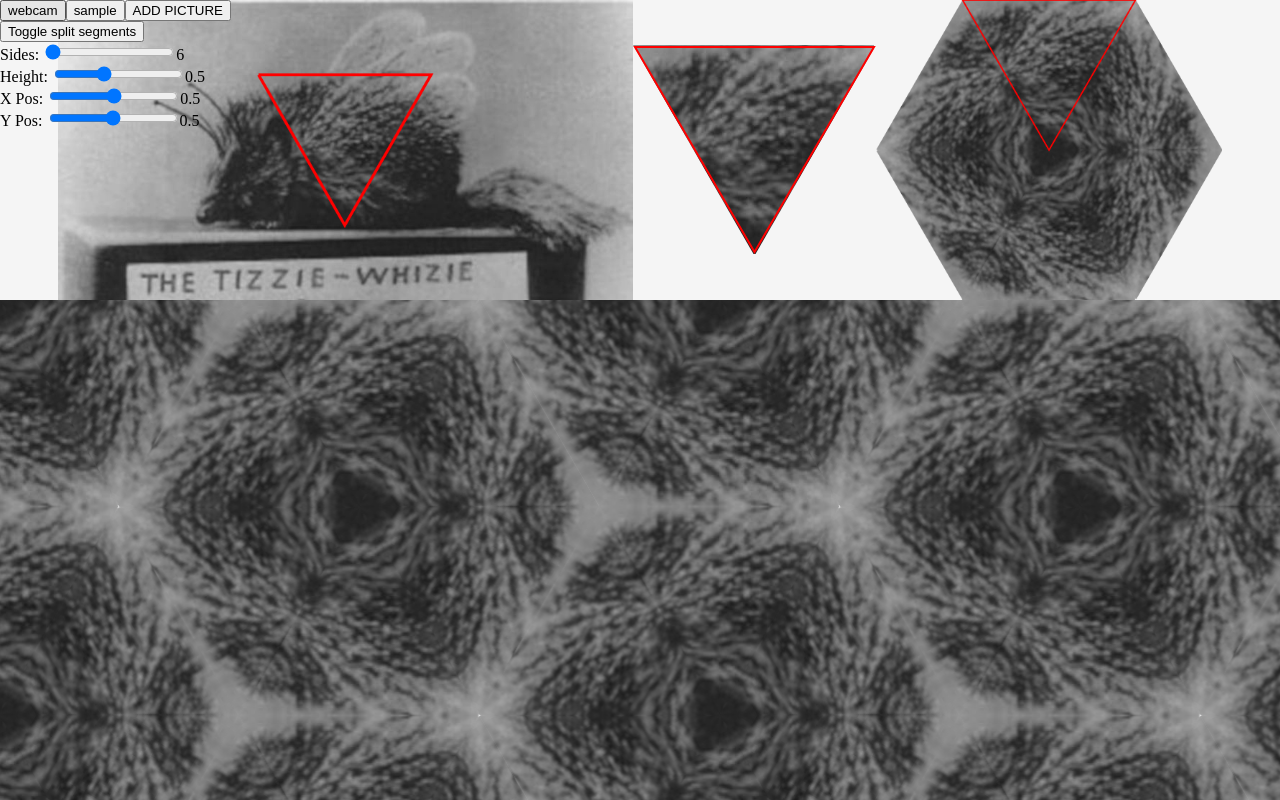
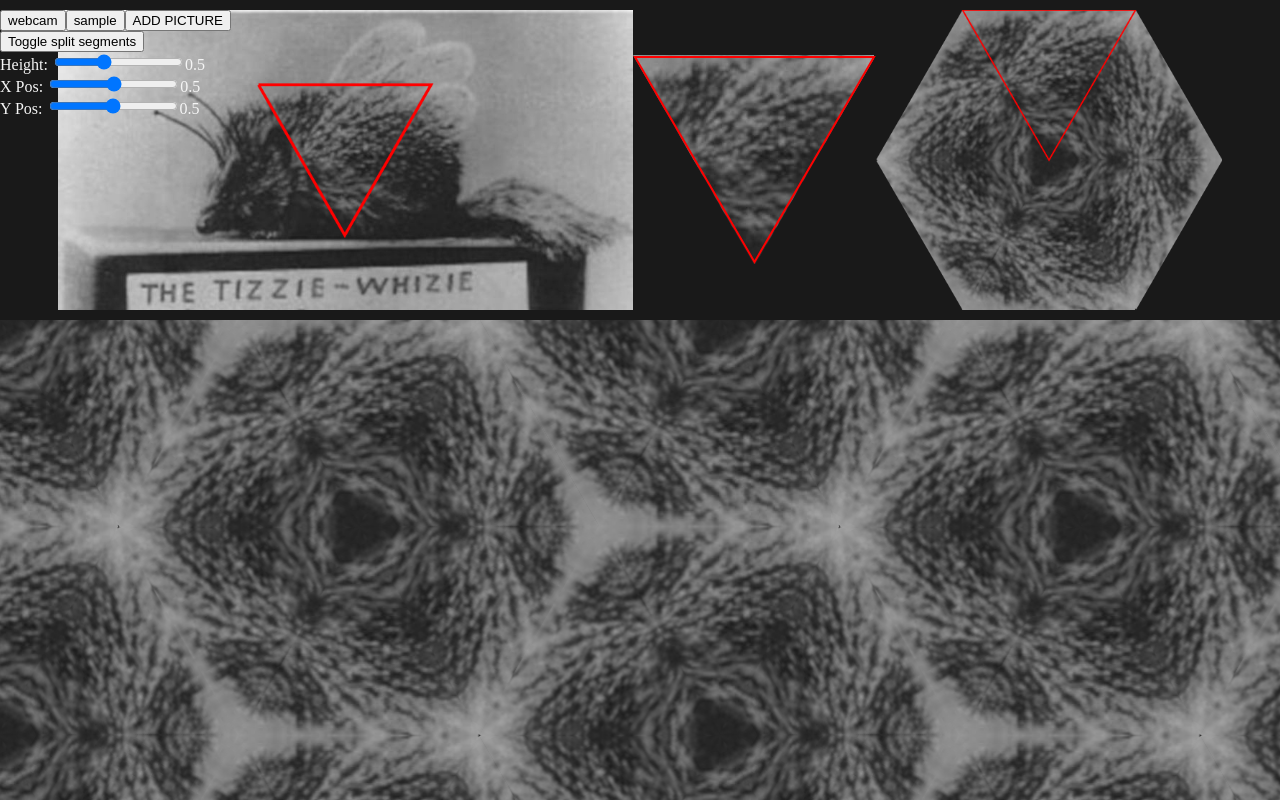
Before and after one commit to chrisdennett/kaleidoscope, a React (Create React App) app: page / in a window 1280 px wide. Shown: the top 800 px of the page. Built offline with nearby package versions, Linux system fonts and the light colour scheme.

Commit message:
filled screen with tiling and added a few styles

```diff
--- a/src/controls/Controls.js
+++ b/src/controls/Controls.js
@@ -31,7 +31,7 @@ const Controls = ({
           </button>
         </div>
 
-        <Slider
+        {/* <Slider
           label={"Sides: "}
           min={6}
           max={50}
@@ -39,7 +39,7 @@ const Controls = ({
           propertyName={"numSegments"}
           setSettings={setSettings}
           settings={settings}
-        />
+        /> */}
 
         <Slider
           label={"Height: "}
--- /dev/null
+++ b/src/hooks/useWindowResize.js
@@ -0,0 +1,34 @@
+import { useState, useEffect } from "react";
+
+function useWindowSize() {
+  // Initialize state with undefined width/height so server and client renders match
+  // Learn more here: https://joshwcomeau.com/react/the-perils-of-rehydration/
+  const [windowSize, setWindowSize] = useState({
+    width: undefined,
+    height: undefined,
+  });
+
+  useEffect(() => {
+    // Handler to call on window resize
+    function handleResize() {
+      // Set window width/height to state
+      setWindowSize({
+        width: window.innerWidth,
+        height: window.innerHeight,
+      });
+    }
+
+    // Add event listener
+    window.addEventListener("resize", handleResize);
+
+    // Call handler right away so state gets updated with initial window size
+    handleResize();
+
+    // Remove event listener on cleanup
+    return () => window.removeEventListener("resize", handleResize);
+  }, []); // Empty array ensures that effect is only run on mount
+
+  return windowSize;
+}
+
+export default useWindowSize;
--- a/src/kaleidoscopeCanvas/AnimatedKaleidoscope.js
+++ b/src/kaleidoscopeCanvas/AnimatedKaleidoscope.js
@@ -79,6 +79,7 @@ const Holder = styled.div`
   justify-content: center;
   width: 100vw;
   max-height: 300px;
+  margin-bottom: 10px;
 `;
 
 const TiledCanvasHolder = styled.div`
--- a/src/kaleidoscopeCanvas/TiledKaleidoscopeCanvas.js
+++ b/src/kaleidoscopeCanvas/TiledKaleidoscopeCanvas.js
@@ -1,13 +1,15 @@
 import React, { useEffect } from "react";
 import { drawTiledHexagonCanvas } from "../functions/drawTiledHexagons";
+import useWindowSize from "../hooks/useWindowResize";
 
 const TiledKaleidoscopeCanvas = ({ kaleidCanvas, frameNumber, settings }) => {
   const canvasRef = React.useRef(null);
+  const size = useWindowSize();
 
   useEffect(() => {
     if (!canvasRef || !canvasRef.current || !kaleidCanvas) return;
 
-    const canvasHeight = kaleidCanvas.height * 2;
+    const canvasHeight = window.innerHeight + 10; //kaleidCanvas.height * 2;
 
     const screenCanvas = canvasRef.current;
     screenCanvas.width = window.innerWidth;
@@ -36,7 +38,7 @@ const TiledKaleidoscopeCanvas = ({ kaleidCanvas, frameNumber, settings }) => {
     }
 
     // eslint-disable-next-line
-  }, [kaleidCanvas, frameNumber]);
+  }, [kaleidCanvas, frameNumber, size]);
 
   return <canvas ref={canvasRef} style={{ display: "block" }} />;
 };
--- a/src/styles.css
+++ b/src/styles.css
@@ -1,9 +1,11 @@
 html {
-  background: whitesmoke;
+  background: rgba(0, 0, 0, 0.9);
 }
 
 body {
   margin: 0;
-  /* overflow: hidden; */
+  min-height: 100%;
+  padding-top: 10px;
+  color: whitesmoke;
   overflow-x: hidden;
 }
```
